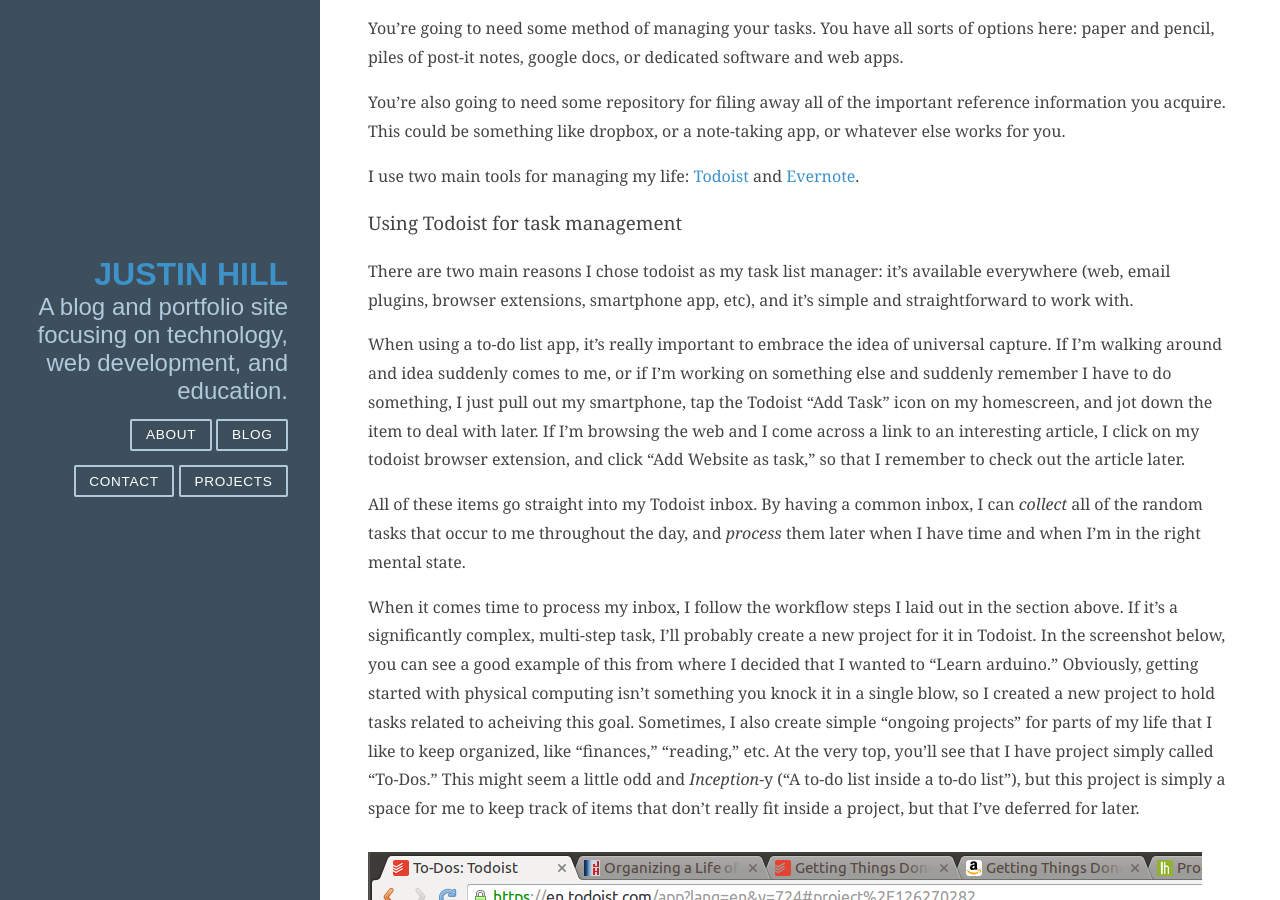
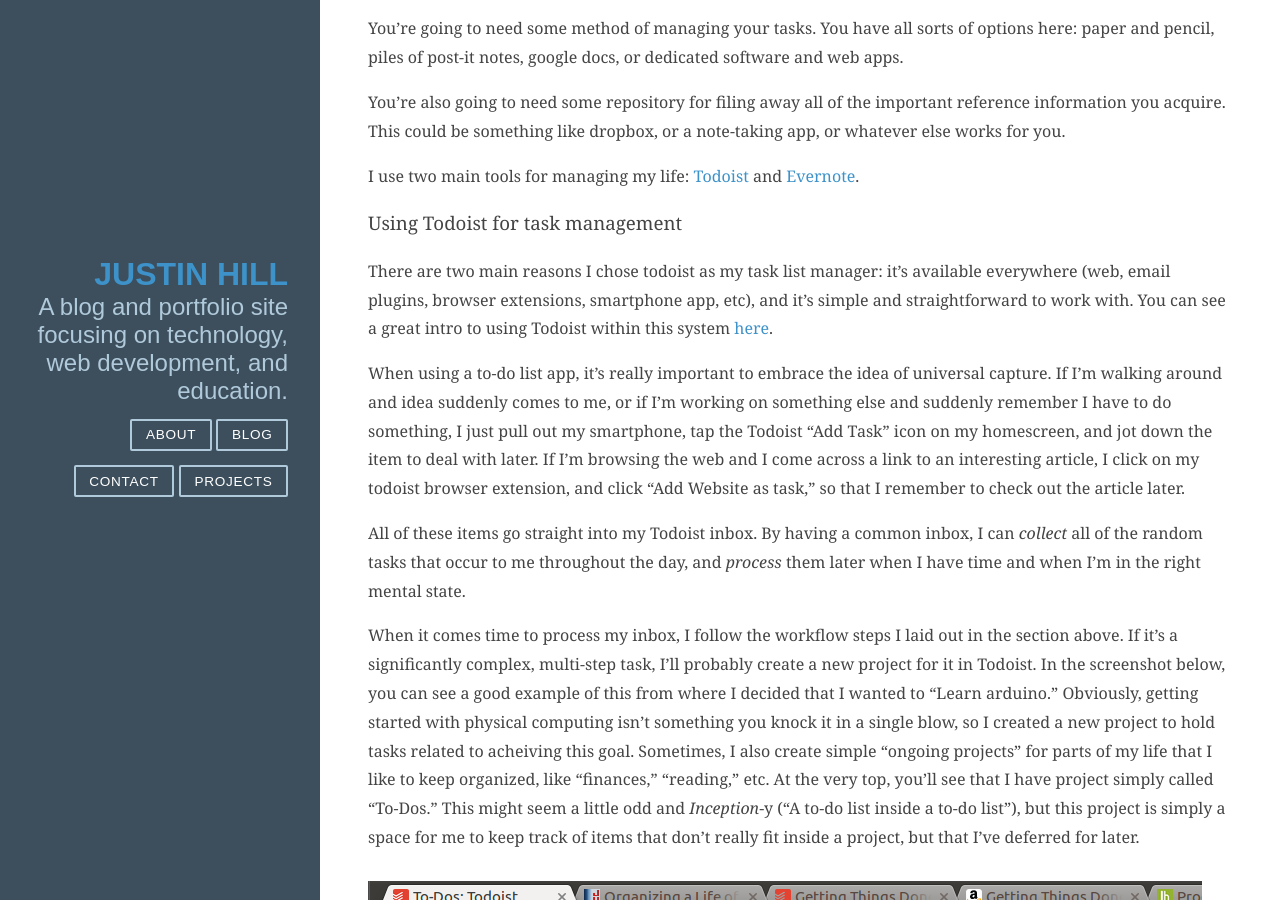
Before and after one commit to JMHill/JMHill.github.io, a Jekyll site: the page built from _posts/2016-04-07-organizing-learning-and-action.md, in a window 1280 px wide and 900 px high, scrolled down 2408 px. Built offline with Jekyll 4.4.1, drawn with Linux system fonts in a browser that asks for light colours; comment, search, counter and statistics services are not loaded.

Commit message:
fix editing mistake

```diff
--- a/_posts/2016-04-07-organizing-learning-and-action.md
+++ b/_posts/2016-04-07-organizing-learning-and-action.md
@@ -61,7 +61,7 @@
 
 ### Using Todoist for task management
 
-There are two main reasons I chose todoist as my task list manager: it's available everywhere (web, email plugins, browser extensions, smartphone app, etc), and it's simple and straightforward to work with.
+There are two main reasons I chose todoist as my task list manager: it's available everywhere (web, email plugins, browser extensions, smartphone app, etc), and it's simple and straightforward to work with. You can see a great intro to using Todoist within this system [here][todoist-gtd].
 
 When using a to-do list app, it's really important to embrace the idea of universal capture. If I'm walking around and idea suddenly comes to me, or if I'm working on something else and suddenly remember I have to do something, I just pull out my smartphone, tap the Todoist "Add Task" icon on my homescreen, and jot down the item to deal with later. If I'm browsing the web and I come across a link to an interesting article, I click on my todoist browser extension, and click "Add Website as task," so that I remember to check out the article later.
 
```
